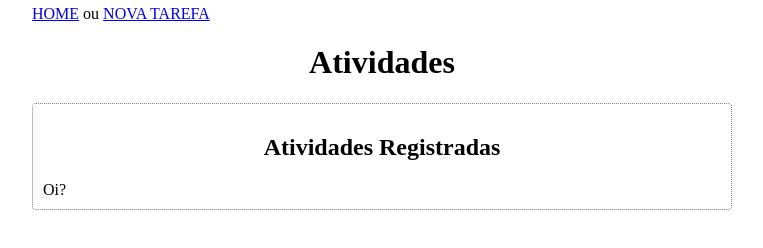
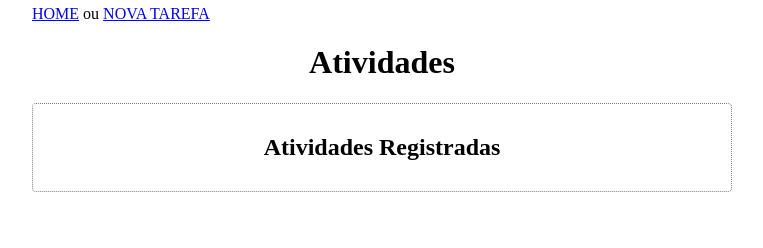
Before and after one commit to brunorodriguesdecarvalho/tasks, a website: page list_ativ.html in a window 1280 px wide. Shown: the whole page, without its empty margins (258-1021 px from the left). Drawn offline with nearby package versions, Linux system fonts and the light colour scheme; no server answers.

Commit message:
Correção de bug que listava em dobro cada atividade: parte 2.

```diff
--- a/list_ativ.html
+++ b/list_ativ.html
@@ -15,7 +15,7 @@
             <h1>Atividades</h1>
             <div class="grupo">
                 <h2>Atividades Registradas</h2>
-                <div id="Ativ">Oi?</div>
+                <div id="Ativ"></div>
             </div>
         </div>
     </body>
```
